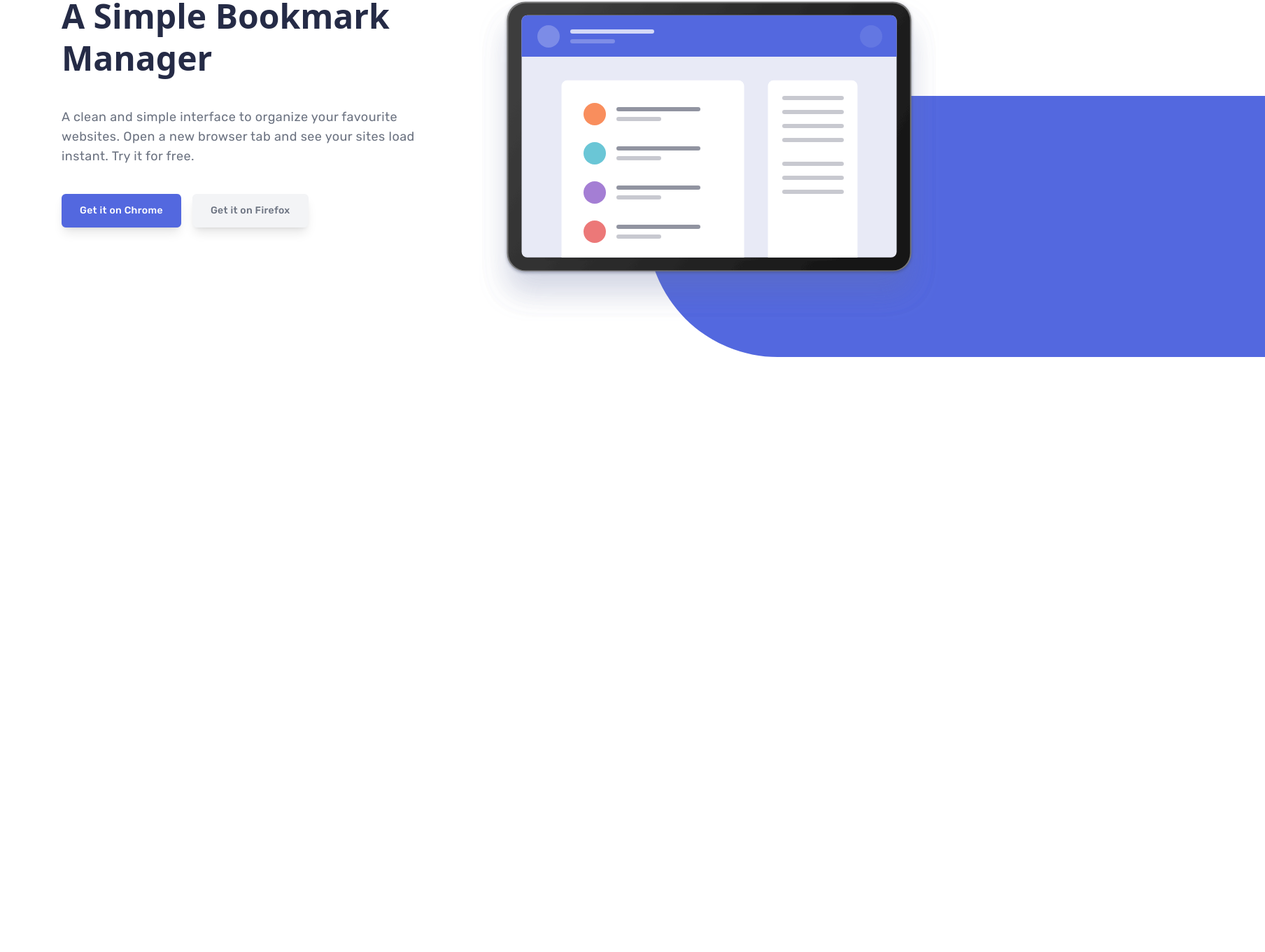
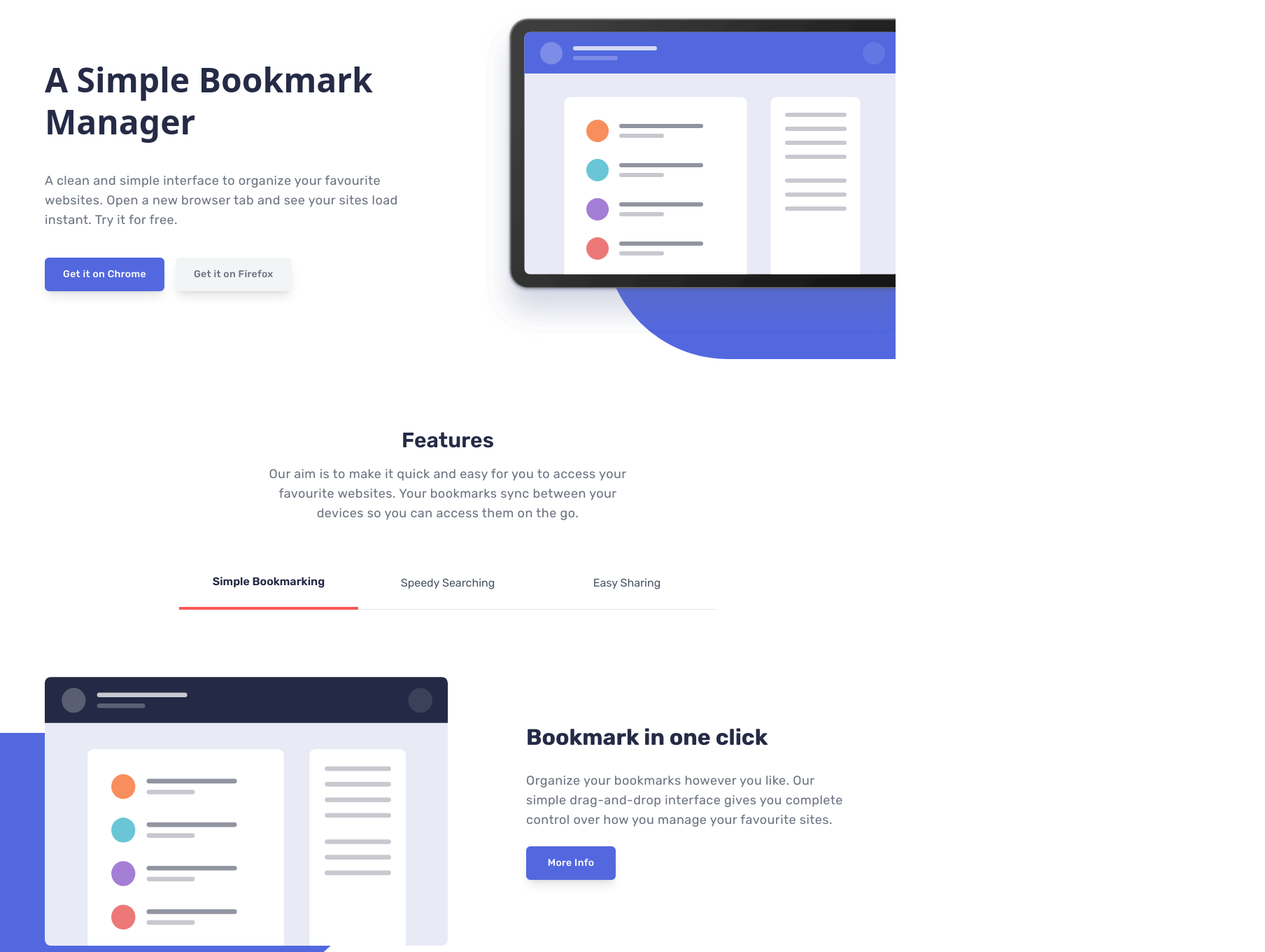
Before and after one commit to edwinc73/frontend-mentor-advanced-css, a React (Vite) app in the folder 04-bookmark-landing-page/: page / in a window 1280 px wide. Shown: the part 175-1535 px from the top of the page at 70% size, 1808 px wide, since content can reach past the window. Before the commit the page ends 800 px from the top, so only its background shows below. Built offline with nearby package versions, Linux system fonts and the light colour scheme.

Commit message:
features section complete

```diff
--- a/04-bookmark-landing-page/src/App.scss
+++ b/04-bookmark-landing-page/src/App.scss
@@ -1,12 +1,23 @@
+#root {
+  overflow-x: clip;
+}
+
+.right.highlight::before {
+  left: -31rem;
+  border-radius: 0 999px 999px 0;
+}
+
+.left.highlight::before {
+  right: -13rem;
+  border-radius: 999px 0 0 999px;
+}
+
 .highlight:before {
   content: "";
   position: absolute;
   background-color: hsl(231, 69%, 60%);
-  width: 100%;
-  top: 9rem;
-  right: -15rem;
-  height: 80%;
+  width: 60rem;
+  height: 22rem;
   border: none;
-  border-radius: 999px 0 0 999px;
   z-index: -1;
 }
--- a/04-bookmark-landing-page/src/component/Features/Features.jsx
+++ b/04-bookmark-landing-page/src/component/Features/Features.jsx
@@ -1,7 +1,115 @@
+import Section from "../Section";
 import "./Features.scss";
+import img1 from "../../assets/images/illustration-features-tab-1.svg";
+import img2 from "../../assets/images/illustration-features-tab-2.svg";
+import img3 from "../../assets/images/illustration-features-tab-3.svg";
+
+import SectionTitle from "../SectionTitle";
+import { useState } from "react";
+import Button from "../Button";
+
+const tabContent = [
+  {
+    id: 0,
+    title: "Simple Bookmarking",
+    subTitle: "Bookmark in one click",
+    body: "Organize your bookmarks however you like. Our simple drag-and-drop interface gives you complete control over how you manage your favourite sites.",
+    img: img1,
+  },
+  {
+    id: 1,
+    title: "Speedy Searching",
+    subTitle: "Intelligent search",
+    body: "Our powerful search feature will help you find saved sites in no time at all. No need to trawl through all of your bookmarks.",
+    img: img2,
+  },
+  {
+    id: 2,
+    title: "Easy Sharing",
+    subTitle: "Share your bookmarks",
+    body: "Easily share your bookmarks and collections with others. Create a shareable link that you can send at the click of a button.",
+    img: img3,
+  },
+];
+
+const FeatureTabs = ({ currentTab, setCurrentTab }) => {
+  return (
+    <div className="features__tabs flex justify-center mt-12">
+      {tabContent.map((item) => (
+        <TabTitle
+          currentTab={currentTab}
+          key={item.id}
+          id={item.id}
+          title={item.title}
+          setCurrentTab={setCurrentTab}
+        ></TabTitle>
+      ))}
+    </div>
+  );
+};
+
+const TabTitle = ({ id, title, currentTab, setCurrentTab }) => {
+  return (
+    <button
+      aria-label={`${title} feature`}
+      onClick={() => {
+        setCurrentTab(id);
+      }}
+      className={` w-64 features__tabItem ${
+        currentTab == id ? "active text-neutral-dark font-semibold" : ""
+      } font-rubik text-gray-600 border-b-[1px] py-6 px-10 hover:text-secondary-red hover:font-semibold transition-colors duration-200 ease-in-out`}
+    >
+      {title}
+    </button>
+  );
+};
+
+const TabContent = ({ currentContent, currentTab }) => {
+  return (
+    <div className="features__tabItem mt-20 flex">
+      <div className="features__image relative right highlight before:top-[6rem] w-6/12 h-full ">
+        <img
+          src={currentContent.img}
+          className={`h-[24rem] z-20 ${
+            currentTab > 0 ? "translate-x-20 translate-y-2" : "translate-y-4"
+          } `}
+          alt=""
+        />
+      </div>
+      <div className="pl-28 max-w-[37rem] features__text_container w-6/12 flex flex-col justify-center gap-6">
+        <h2 className="font-rubik text-neutral-dark font-bold text-[2rem]">
+          {currentContent.subTitle}
+        </h2>
+        <p className="font-rubik text-lg tracking-wide text-gray-500">
+          {currentContent.body}
+        </p>
+        <Button type="blue">More Info</Button>
+      </div>
+    </div>
+  );
+};
 
 function Features() {
-  return <div></div>;
+  const [currentTab, setCurrentTab] = useState(0);
+  const currentContent = tabContent[currentTab];
+  return (
+    <Section id="features-section">
+      <SectionTitle
+        title="Features"
+        body="Our aim is to make it quick and easy for you to access your
+favourite websites. Your bookmarks sync between your devices so you can
+access them on the go."
+      ></SectionTitle>
+      <FeatureTabs
+        currentTab={currentTab}
+        setCurrentTab={setCurrentTab}
+      ></FeatureTabs>
+      <TabContent
+        currentContent={currentContent}
+        currentTab={currentTab}
+      ></TabContent>
+    </Section>
+  );
 }
 
 export default Features;
--- a/04-bookmark-landing-page/src/component/Features/Features.scss
+++ b/04-bookmark-landing-page/src/component/Features/Features.scss
@@ -0,0 +1,7 @@
+#features-section {
+  .features__tabItem {
+    &.active {
+      border-bottom: 4px solid hsl(0, 94%, 66%);
+    }
+  }
+}
--- a/04-bookmark-landing-page/src/component/Hero/Hero.jsx
+++ b/04-bookmark-landing-page/src/component/Hero/Hero.jsx
@@ -5,8 +5,8 @@ import heroImage from "../../assets/images/illustration-hero.svg";
 
 function Hero() {
   return (
-    <Section>
-      <div className="mx-auto max-w-6xl h-fit flex justify-between ">
+    <Section id="hero-section">
+      <div className="mx-auto max-w-6xl h-fit flex justify-between items-center ">
         <div className="flex flex-col gap-10 justify-start text-left min-w-[40%]">
           <h1 className="text-5xl font-bold text-neutral-dark leading-tight">
             A Simple Bookmark Manager
@@ -25,7 +25,7 @@ function Hero() {
             </Button>
           </div>
         </div>
-        <div className="hero__img relative w-full h-full highlight mr-[-21rem] translate-x-10">
+        <div className="hero__img relative w-full h-full left highlight before:top-[9rem] mr-[-21rem] translate-x-16">
           <img
             src={heroImage}
             alt="bookmark systems design"
--- a/04-bookmark-landing-page/src/component/Nav/Nav.jsx
+++ b/04-bookmark-landing-page/src/component/Nav/Nav.jsx
@@ -15,7 +15,7 @@ const MenuItem = ({ children }) => (
 
 function Nav() {
   return (
-    <nav className="mx-auto max-w-6xl py-12 flex justify-between items-center">
+    <nav className="mx-auto max-w-6xl py-10 flex justify-between items-center">
       <a href="./" className="nav__link">
         <img src={logo} alt="bookmark logo" />
       </a>
--- a/04-bookmark-landing-page/src/component/Section.jsx
+++ b/04-bookmark-landing-page/src/component/Section.jsx
@@ -1,11 +1,16 @@
 import PropTypes from "prop-types";
 
-function Section({ children }) {
-  return <section className="max-w-6xl p-6 mx-auto">{children}</section>;
+function Section({ children, id }) {
+  return (
+    <section id={id} className="max-w-6xl px-0 py-16 mx-auto">
+      {children}
+    </section>
+  );
 }
 
 Section.propTypes = {
   children: PropTypes.node.isRequired,
+  id: PropTypes.string,
 };
 
 export default Section;
--- a/04-bookmark-landing-page/src/component/SectionTitle.jsx
+++ b/04-bookmark-landing-page/src/component/SectionTitle.jsx
@@ -2,11 +2,13 @@ import PropTypes from "prop-types";
 
 function SectionTitle({ title, body }) {
   return (
-    <div className="flex flex-col gap-3 text-center ">
-      <h2 className="text-3xl font-rubik font-semibold text-neutral-dark">
+    <div className="flex flex-col gap-4 ">
+      <h2 className="text-3xl font-rubik text-center font-semibold text-neutral-dark mx-auto">
         {title}
       </h2>
-      <p className="text-base font-rubik max-w-[30rem] text-gray-500">{body}</p>
+      <p className="text-lg tracking-wide font-rubik max-w-[34rem] text-gray-500 text-center mx-auto">
+        {body}
+      </p>
     </div>
   );
 }
```
Also changed, not shown: 04-bookmark-landing-page/src/App.jsx (+9 -5 lines).
